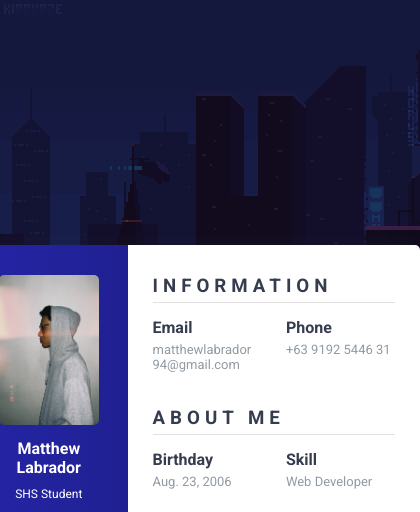
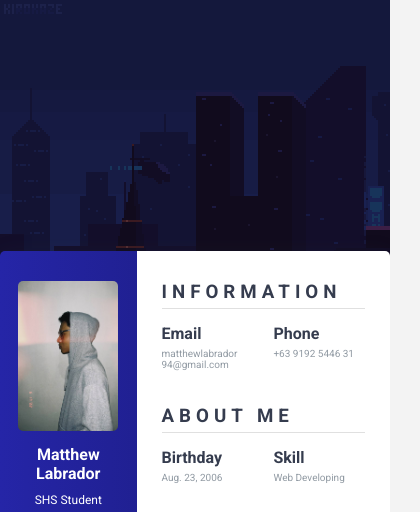
Before and after one commit to Artemissssssss/matt-sprofile, a plain HTML site: page index.html in a window 390 px wide. Shown: the top 512 px of the page, 420 px wide, since content can reach past the window. Drawn offline with Linux system fonts and the light colour scheme.

Commit message:
fourthcommit

```diff
--- a/index.html
+++ b/index.html
@@ -2,6 +2,7 @@
 <html lang="en">
 <head>
     <meta charset="UTF-8">
+    <meta name="viewport" content="width=device-width, initial-scale=1.0">
     <title>My Info</title>
     <link rel="stylesheet" href="style.css">
     <script src="https://kit.fontawesome.com/b99e675b6e.js"></script>
@@ -39,7 +40,7 @@
                 </div>
                 <div class="data">
                     <h4>Skill</h4>
-                    <p>Web Developer</p>
+                    <p>Web Developing</p>
                 </div>
             </div>
         </div>
--- a/style.css
+++ b/style.css
@@ -114,3 +114,17 @@ body{
 body{
     background-image: url(img/bggif.gif)
 }
+
+@media(max-width: 700px)
+{
+    .wrapper{
+        width: 100%;
+    }
+    .wrapper .left{
+    padding: 30px 10px;
+    }
+    .wrapper .right .info_data .data p,
+    .wrapper .right .about_data .data p{
+    font-size: 10px;
+    }
+}
```
